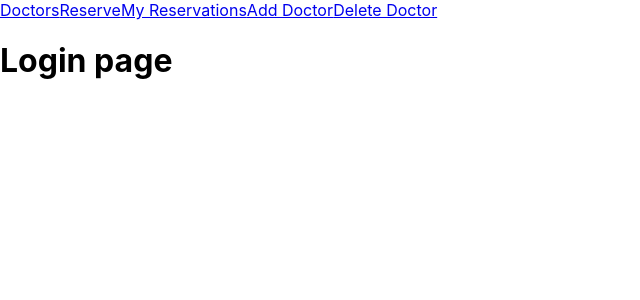
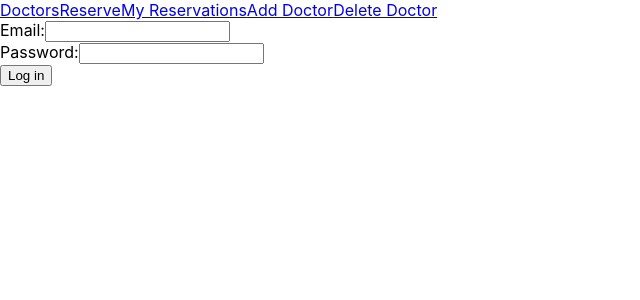
Before and after one commit to yasinabdmahmood/Doctor-appointment-react, a React (Create React App) app: page /login in a window 1280 px wide. Shown: the top 300 px of the page, without its empty margins (0-640 px from the left). Built offline with nearby package versions, Linux system fonts and the light colour scheme.

Commit message:
Implment LogIn functionality

```diff
--- a/src/components/LogIn/LogIn.js
+++ b/src/components/LogIn/LogIn.js
@@ -1,10 +1,56 @@
-import React from 'react';
+import React, { useState } from "react";
+import axios from "axios";
 
 function LogIn() {
+  const [formData, setFormData] = useState({ email: "", password: "" });
+
+  const handleChange = (event) => {
+    setFormData({
+      ...formData,
+      [event.target.name]: event.target.value,
+    });
+  };
+
+  const handleSubmit = (event) => {
+    event.preventDefault();
+    axios
+      .post("http://127.0.0.1:3000/auth/login", formData)
+      .then((response) => {
+        sessionStorage.setItem("token", response.data.token);
+        sessionStorage.setItem("isAdmin", response.data.isAdmin);
+        console.log(response.data.token)
+        console.log(response.data.isAdmin)
+        // navigate to protected page
+      })
+      .catch((error) => {
+        console.log(error);
+      });
+  };
+
   return (
-    <div>
-      <h1>Login page</h1>
-    </div>
+    <form onSubmit={handleSubmit}>
+      <label>
+        Email:
+        <input
+          type="email"
+          name="email"
+          value={formData.email}
+          onChange={handleChange}
+        />
+      </label>
+      <br />
+      <label>
+        Password:
+        <input
+          type="password"
+          name="password"
+          value={formData.password}
+          onChange={handleChange}
+        />
+      </label>
+      <br />
+      <button type="submit">Log in</button>
+    </form>
   );
 }
 
```
